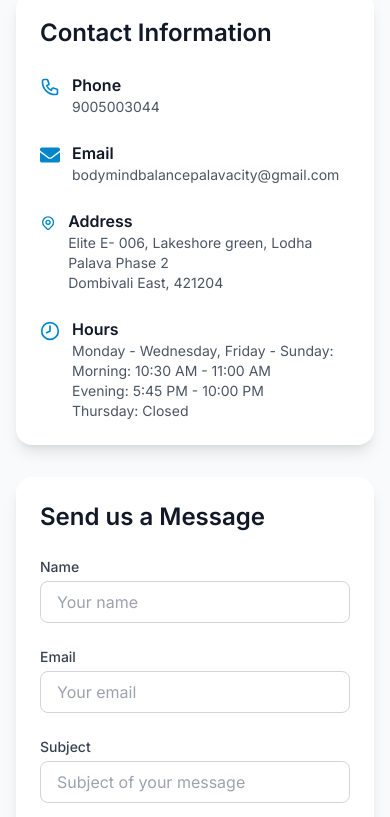
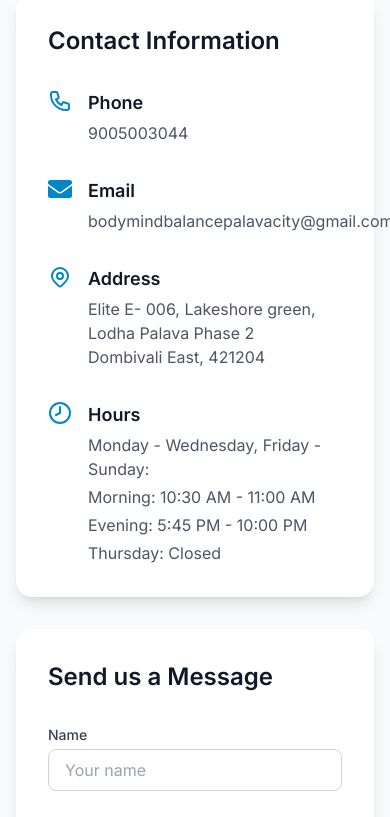
Before and after one commit to jason21333/BodyMindBalance_Hostringer, a Next.js app: page / in a window 390 px wide. Shown: the part 6900-7717 px from the top of the page. Built offline with nearby package versions, Linux system fonts and the light colour scheme.

Commit message:
Enhanced contact section: Improved mobile responsiveness and added email icon in footer

```diff
--- a/app/components/Contact.js
+++ b/app/components/Contact.js
@@ -84,48 +84,60 @@ export default function Contact() {
             whileInView={{ opacity: 1, x: 0 }}
             viewport={{ once: true }}
             transition={{ duration: 0.7 }}
-            className="bg-white p-6 sm:p-8 rounded-2xl shadow-lg"
+            className="bg-white p-8 rounded-2xl shadow-lg"
           >
-            <h3 className="text-2xl font-semibold text-gray-900 mb-6">Contact Information</h3>
-            <div className="space-y-6">
-              <div className="flex items-start space-x-3 sm:space-x-4">
-                <svg className="w-5 h-5 sm:w-6 sm:h-6 text-primary-600 mt-1" fill="none" viewBox="0 0 24 24" stroke="currentColor">
-                  <path strokeLinecap="round" strokeLinejoin="round" strokeWidth={2} d="M3 5a2 2 0 012-2h3.28a1 1 0 01.948.684l1.498 4.493a1 1 0 01-.502 1.21l-2.257 1.13a11.042 11.042 0 005.516 5.516l1.13-2.257a1 1 0 011.21-.502l4.493 1.498a1 1 0 01.684.949V19a2 2 0 01-2 2h-1C9.716 21 3 14.284 3 6V5z" />
-                </svg>
+            <h3 className="text-2xl font-semibold text-gray-900 mb-8">Contact Information</h3>
+            <div className="space-y-8">
+              <div className="flex items-start space-x-4">
+                <div className="flex-shrink-0 w-6 h-6 text-primary-600">
+                  <svg className="w-full h-full" fill="none" viewBox="0 0 24 24" stroke="currentColor">
+                    <path strokeLinecap="round" strokeLinejoin="round" strokeWidth={2} d="M3 5a2 2 0 012-2h3.28a1 1 0 01.948.684l1.498 4.493a1 1 0 01-.502 1.21l-2.257 1.13a11.042 11.042 0 005.516 5.516l1.13-2.257a1 1 0 011.21-.502l4.493 1.498a1 1 0 01.684.949V19a2 2 0 01-2 2h-1C9.716 21 3 14.284 3 6V5z" />
+                  </svg>
+                </div>
                 <div>
-                  <h4 className="text-base sm:text-lg font-semibold text-gray-900">Phone</h4>
-                  <p className="text-sm sm:text-base text-gray-600">9005003044</p>
+                  <h4 className="text-lg font-semibold text-gray-900 mb-1">Phone</h4>
+                  <p className="text-base text-gray-600">9005003044</p>
                 </div>
               </div>
-              <div className="flex items-start space-x-3 sm:space-x-4">
-                <FaEnvelope className="w-5 h-5 sm:w-6 sm:h-6 text-primary-600 mt-1" />
+
+              <div className="flex items-start space-x-4">
+                <div className="flex-shrink-0 w-6 h-6 text-primary-600">
+                  <FaEnvelope className="w-full h-full" />
+                </div>
                 <div>
-                  <h4 className="text-base sm:text-lg font-semibold text-gray-900">Email</h4>
-                  <p className="text-sm sm:text-base text-gray-600">bodymindbalancepalavacity@gmail.com</p>
+                  <h4 className="text-lg font-semibold text-gray-900 mb-1">Email</h4>
+                  <p className="text-base text-gray-600 break-words">bodymindbalancepalavacity@gmail.com</p>
                 </div>
               </div>
-              <div className="flex items-start space-x-3 sm:space-x-4">
-                <svg className="w-5 h-5 sm:w-6 sm:h-6 text-primary-600 mt-1" fill="none" viewBox="0 0 24 24" stroke="currentColor">
-                  <path strokeLinecap="round" strokeLinejoin="round" strokeWidth={2} d="M17.657 16.657L13.414 20.9a1.998 1.998 0 01-2.827 0l-4.244-4.243a8 8 0 1111.314 0z" />
-                  <path strokeLinecap="round" strokeLinejoin="round" strokeWidth={2} d="M15 11a3 3 0 11-6 0 3 3 0 016 0z" />
-                </svg>
+
+              <div className="flex items-start space-x-4">
+                <div className="flex-shrink-0 w-6 h-6 text-primary-600">
+                  <svg className="w-full h-full" fill="none" viewBox="0 0 24 24" stroke="currentColor">
+                    <path strokeLinecap="round" strokeLinejoin="round" strokeWidth={2} d="M17.657 16.657L13.414 20.9a1.998 1.998 0 01-2.827 0l-4.244-4.243a8 8 0 1111.314 0z" />
+                    <path strokeLinecap="round" strokeLinejoin="round" strokeWidth={2} d="M15 11a3 3 0 11-6 0 3 3 0 016 0z" />
+                  </svg>
+                </div>
                 <div>
-                  <h4 className="text-base sm:text-lg font-semibold text-gray-900">Address</h4>
-                  <p className="text-sm sm:text-base text-gray-600">Elite E- 006, Lakeshore green, Lodha Palava Phase 2<br />Dombivali East, 421204</p>
+                  <h4 className="text-lg font-semibold text-gray-900 mb-1">Address</h4>
+                  <p className="text-base text-gray-600">
+                    Elite E- 006, Lakeshore green, Lodha Palava Phase 2<br />
+                    Dombivali East, 421204
+                  </p>
                 </div>
               </div>
-              <div className="flex items-start space-x-3 sm:space-x-4">
-                <div className="w-5 h-5 sm:w-6 sm:h-6 text-primary-600 mt-1">
+
+              <div className="flex items-start space-x-4">
+                <div className="flex-shrink-0 w-6 h-6 text-primary-600">
                   <Clock8 className="w-full h-full" stroke="currentColor" />
                 </div>
                 <div>
-                  <h4 className="text-base sm:text-lg font-semibold text-gray-900">Hours</h4>
-                  <p className="text-sm sm:text-base text-gray-600">
-                    Monday - Wednesday, Friday - Sunday:<br />
-                    Morning: 10:30 AM - 11:00 AM<br />
-                    Evening: 5:45 PM - 10:00 PM<br />
-                    Thursday: Closed
-                  </p>
+                  <h4 className="text-lg font-semibold text-gray-900 mb-1">Hours</h4>
+                  <div className="text-base text-gray-600 space-y-1">
+                    <p>Monday - Wednesday, Friday - Sunday:</p>
+                    <p>Morning: 10:30 AM - 11:00 AM</p>
+                    <p>Evening: 5:45 PM - 10:00 PM</p>
+                    <p>Thursday: Closed</p>
+                  </div>
                 </div>
               </div>
             </div>
@@ -137,9 +149,9 @@ export default function Contact() {
             whileInView={{ opacity: 1, x: 0 }}
             viewport={{ once: true }}
             transition={{ duration: 0.7 }}
-            className="bg-white p-6 sm:p-8 rounded-2xl shadow-lg"
+            className="bg-white p-8 rounded-2xl shadow-lg"
           >
-            <h3 className="text-2xl font-semibold text-gray-900 mb-6">Send us a Message</h3>
+            <h3 className="text-2xl font-semibold text-gray-900 mb-8">Send us a Message</h3>
             <form onSubmit={handleSubmit} className="space-y-6">
               <div>
                 <label htmlFor="name" className="block text-sm font-medium text-gray-700 mb-1">
--- a/app/components/Footer.js
+++ b/app/components/Footer.js
@@ -91,16 +91,21 @@ export default function Footer() {
           {/* Contact Info */}
           <div>
             <h3 className="text-lg font-semibold mb-4">Contact Us</h3>
-            <ul className="space-y-2 text-gray-400">
+            <ul className="space-y-3 text-gray-400">
               <li className="flex items-center">
-                <svg className="w-5 h-5 mr-2" fill="none" viewBox="0 0 24 24" stroke="currentColor">
+                <svg className="w-5 h-5 mr-3 text-primary-400" fill="none" viewBox="0 0 24 24" stroke="currentColor">
                   <path strokeLinecap="round" strokeLinejoin="round" strokeWidth={2} d="M3 5a2 2 0 012-2h3.28a1 1 0 01.948.684l1.498 4.493a1 1 0 01-.502 1.21l-2.257 1.13a11.042 11.042 0 005.516 5.516l1.13-2.257a1 1 0 011.21-.502l4.493 1.498a1 1 0 01.684.949V19a2 2 0 01-2 2h-1C9.716 21 3 14.284 3 6V5z" />
                 </svg>
-                9005003044
+                <span className="hover:text-white transition-colors">9005003044</span>
               </li>
               <li className="flex items-center">
-                <FaEnvelope className="w-5 h-5 mr-2" />
-                bodymindbalancepalavacity@gmail.com
+                <FaEnvelope className="w-5 h-5 mr-3 text-primary-400" />
+                <a
+                  href="mailto:bodymindbalancepalavacity@gmail.com"
+                  className="hover:text-white transition-colors break-words"
+                >
+                  bodymindbalancepalavacity@gmail.com
+                </a>
               </li>
             </ul>
           </div>
```
